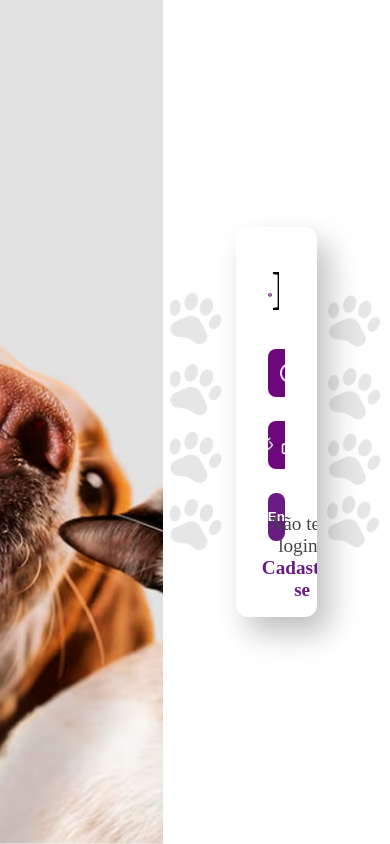
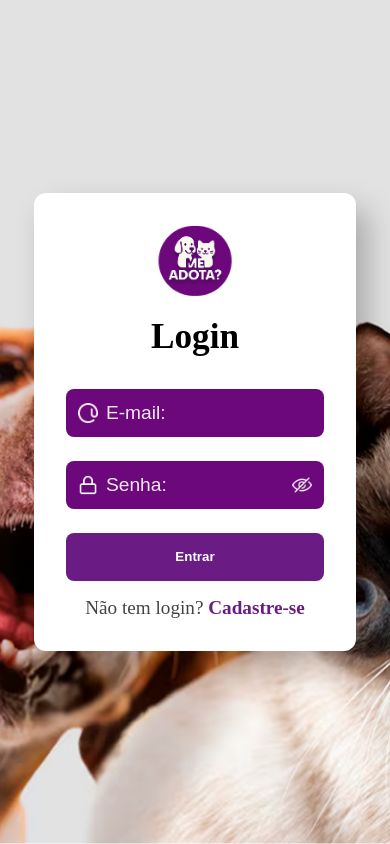
Before and after one commit to Dev-daniel-01/meAdota-Vite, a React (Vite) app: page /login in a window 390 px wide. Built offline with nearby package versions, Linux system fonts and the light colour scheme.

Commit message:
Responsibilidade login e registro

```diff
--- a/src/App.module.css
+++ b/src/App.module.css
@@ -89,7 +89,7 @@
         align-items: center;
         flex-direction: column;
         width: 100%;
-        gap: 5%;
+        gap: 20px;
     }
     .TitleFeedback{
         font-size: 3rem;
@@ -169,15 +169,18 @@
 .TitleFeedback{
     font-size: 2rem;
 }
+.buttonFeedbacks{
+    width: 9    0%;
+}
 
 }
 
 @media (max-width: 460px) {
     .TitleFeedback{
-        font-size: 1.5rem;
+        font-size: 1.7rem;
     }
     .paragrafoFeedback{
-        font-size: 0.9rem;
+        font-size: 1.1rem;
         padding-top: 1rem;
         width: 90%;
         color: aliceblue;
@@ -187,5 +190,8 @@
 .s1{
     min-height: 10vh;
 }
+.containerFeedbacks{
+    gap: 20px;
+}
 
 }
--- a/src/Login.module.css
+++ b/src/Login.module.css
@@ -4,7 +4,7 @@
   background: #fff;
 }
 
-/* lado esquerdo */
+/* Lado esquerdo com imagem */
 .imageSide {
   flex: 1;
   background: #f3f3f3;
@@ -19,9 +19,8 @@
   object-fit: cover;
 }
 
-/* lado direito */
+/* Lado direito com fundo decorativo */
 .formSide {
-  position: relative;
   flex: 1;
   background: #fff url('../src/assets/images/fundoLogin2.png') no-repeat center;
   background-size: contain;
@@ -31,39 +30,43 @@
   padding: 2rem;
 }
 
-.wrapSideformBox {
-  display: flex;
-  align-items: center;
-  justify-content: space-between;
-  margin-right: 35%;
-  margin-bottom: 10%;
-}
-
-.title {
-  font-size: 3.5rem;
-  margin-bottom: 1.5rem;
-  color: #000000;
-}
-
+/* Box branco centralizado */
 .formBox {
-  position: relative;
   width: 50%;
   background: #fff;
-  min-height: 50%;
-  height: auto;
-  padding: 2rem 2rem;
+  padding: 2rem;
   border-radius: 12px;
   box-shadow: 12px 16px 30px rgba(0, 0, 0, 0.25);
   text-align: center;
+  display: flex;
+  flex-direction: column;
+  justify-content: center;
+}
+
+/* Logo + título SEM bug */
+.wrapSideformBox {
+  display: flex;
+  flex-direction: column; /* empilha logo e título */
   align-items: center;
   justify-content: center;
+  margin-bottom: 2rem;
 }
 
 .logo {
   width: 80px;
-  margin-bottom: 1rem;
+  margin-bottom: 0.5rem;
 }
 
+.title {
+  font-size: 2.8rem;
+  text-align: center;
+  color: #000;
+  margin-top: 0.5rem;
+  position: static; /* remove absoluto */
+  transform: none;
+}
+
+/* Campos de input */
 .inputGroup {
   position: relative;
   margin-bottom: 1.5rem;
@@ -73,26 +76,22 @@
 .inputGroup input {
   width: 100%;
   height: 48px;
-  padding-left: 40px;  /* espaço para o ícone esquerdo */
-  padding-right: 40px; /* espaço para o ícone direito (olho) */
+  padding-left: 40px;
+  padding-right: 40px;
   border: none;
   border-radius: 8px;
   background: #6C087C;
   color: white;
-  font-size: 1.3rem;
-  display: block;
-  line-height: 48px; /* para centralizar verticalmente o texto */
+  font-size: 1.2rem;
   box-sizing: border-box;
 }
 
 .inputGroup input::placeholder {
-  font-size: 1.3rem;
+  font-size: 1.2rem;
   color: white;
   opacity: 0.9;
-  line-height: normal;
 }
 
-/* ícone do lado esquerdo */
 .inputGroup .inputIcon {
   position: absolute;
   top: 50%;
@@ -103,7 +102,7 @@
   pointer-events: none;
 }
 
-/* ícone do olho (lado direito) */
+/* Olho da senha */
 .inputGroup .eyeIcon {
   position: absolute;
   top: 50%;
@@ -117,10 +116,11 @@
   justify-content: center;
 }
 
+/* Botão login */
 .loginButton {
   width: 100%;
   height: 48px;
-  background: #6b1c84; /* roxo */
+  background: #6b1c84;
   color: #fff;
   font-weight: bold;
   border: none;
@@ -133,19 +133,17 @@
   background: #541668;
 }
 
+/* Mensagem de erro */
 .error {
   color: red;
   margin-top: 0.5rem;
 }
 
+/* Link de cadastro */
 .registerLink {
-  position: absolute;
   margin-top: 1rem;
   font-size: 1.2rem;
   color: #444;
-  bottom: 0;
-  left: 32%;
-  padding-bottom: 1rem;
 }
 
 .registerLink a {
@@ -153,3 +151,50 @@
   font-weight: bold;
   text-decoration: none;
 }
+
+/* ================= RESPONSIVIDADE ================= */
+
+@media (max-width: 1380px) {
+  .imageSide {
+    display: none;
+  }
+  .formSide {
+    background: #fff url('../src/assets/images/fundoLogin.png') no-repeat center;
+    background-size: cover;
+    padding: 1rem;
+  }
+  .formBox {
+    width: 65%;
+  }
+}
+
+@media (max-width: 670px) {
+  .formBox {
+    width: 90%;
+    min-height: 50%;
+    padding: 2rem;
+  }
+  .title {
+    font-size: 2.5rem;
+  }
+}
+
+@media (max-width: 520px) {
+  .formBox {
+    width: 90%;
+    min-height: 55%;
+  }
+  .title {
+    font-size: 2.2rem;
+  }
+}
+
+@media (max-width: 376px) and (max-height: 668px) {
+  .formBox {
+    width: 90%;
+    min-height: 65%;
+  }
+  .title {
+    font-size: 2rem;
+  }
+}
--- a/src/Register.module.css
+++ b/src/Register.module.css
@@ -4,7 +4,6 @@
   background: #fff;
 }
 
-/* Lado esquerdo com a imagem */
 .imageSide {
   flex: 1;
   background: #f3f3f3;
@@ -19,7 +18,6 @@
   object-fit: cover;
 }
 
-/* Lado direito com fundo decorativo */
 .formSide {
   flex: 1;
   background: #fff url('../src/assets/images/fundoLogin2.png') no-repeat center;
@@ -30,7 +28,6 @@
   padding: 2rem;
 }
 
-/* Box branco centralizado */
 .formBox {
   width: 55%;
   background: #fff;
@@ -43,23 +40,26 @@
   justify-content: center;
 }
 
-.wrapSideformBox{
-    display: flex;
-    align-items: center;
-    justify-content:space-between ;
-    margin-right: 35%;
-    margin-bottom: 5%;
-}
-
-.title {
-  font-size: 3.5rem;
-  margin-bottom: 1.5rem;
-  color: #000000;
+.wrapSideformBox {
+  display: flex;
+  flex-direction: column;
+  align-items: center;
+  justify-content: center;
+  margin-bottom: 2rem;
 }
 
 .logo {
   width: 80px;
-  margin-bottom: 1rem;
+  margin-bottom: 0.5rem;
+}
+
+.title {
+  font-size: 3rem;
+  text-align: center;
+  margin-top: 0.5rem;
+  color: #000;
+  position: static;
+  transform: none;
 }
 
 .inputGroup {
@@ -89,10 +89,25 @@
   pointer-events: none;
 }
 
-/* Placeholder branco */
 .inputGroup input::placeholder {
   font-size: 1rem;
   color: #fff;
+}
+
+.eyeIcon {
+  position: absolute;
+  top: 50%;
+  right: 12px;
+  transform: translateY(-50%);
+  width: 20px;
+  height: 20px;
+  cursor: pointer;
+  opacity: 0.8;
+  transition: 0.2s;
+}
+
+.eyeIcon:hover {
+  opacity: 1;
 }
 
 .submitButton {
@@ -112,7 +127,6 @@
   background: #541668;
 }
 
-/* Botão voltar só como link */
 .backButton {
   margin-top: 1rem;
   background: none;
@@ -123,26 +137,53 @@
   text-decoration: underline;
 }
 
-/* Feedback */
 .feedback {
   margin-top: 0.5rem;
   font-size: 0.9rem;
   color: #d00; /* erro */
 }
 
-/* Ícone do olho para ver senha */
-.eyeIcon {
-  position: absolute;
-  top: 50%;
-  right: 12px;
-  transform: translateY(-50%);
-  width: 20px;
-  height: 20px;
-  cursor: pointer;
-  opacity: 0.8;
-  transition: 0.2s;
+@media (max-width: 1380px) {
+  .imageSide {
+    display: none;
+  }
+  .formSide {
+    background: #fff url('../src/assets/images/fundoLogin.png') no-repeat center;
+    background-size: cover;
+    padding: 1rem;
+  }
+  .formBox {
+    width: 65%;
+  }
 }
 
-.eyeIcon:hover {
-  opacity: 1;
+@media (max-width: 670px) {
+  .formBox {
+    width: 90%;
+    min-height: 50%;
+    padding: 2rem;
+  }
+  .title {
+    font-size: 2.5rem;
+  }
 }
+
+@media (max-width: 520px) {
+  .formBox {
+    width: 90%;
+    min-height: 55%;
+  }
+  .title {
+    font-size: 2.2rem;
+  }
+}
+
+@media (max-width: 376px) and (max-height: 668px) {
+  .formBox {
+    width: 90%;
+    min-height: 65%;
+  }
+  .title {
+    font-size: 2rem;
+  }
+}
--- a/src/components/cardsFeedback.module.css
+++ b/src/components/cardsFeedback.module.css
@@ -288,7 +288,7 @@
 }
 
 .wrapUser img{
-  width: 30px;
+  width: 25px;
   height: auto;
 }
 }
```
